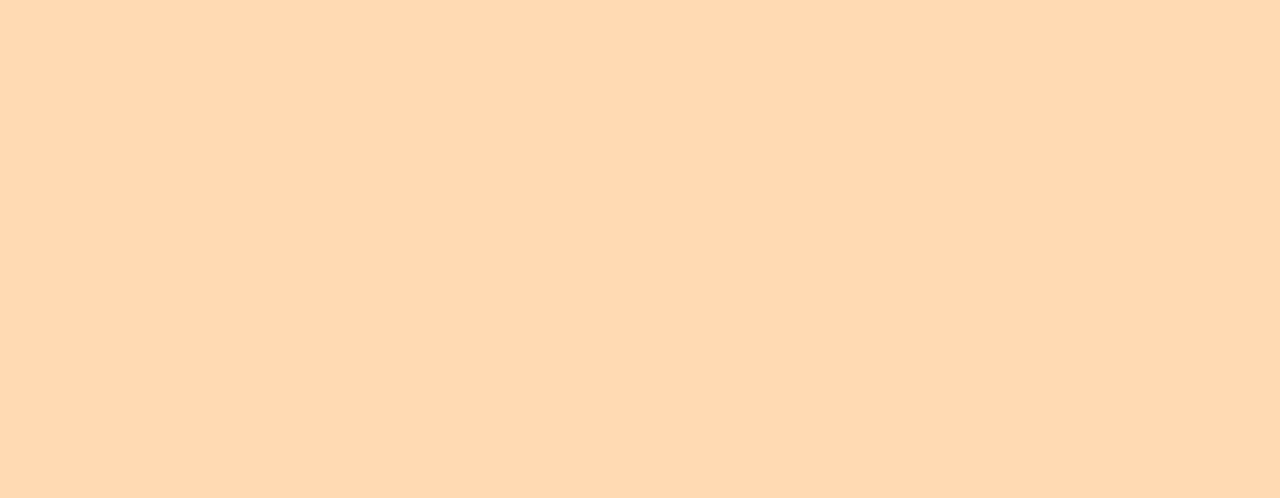
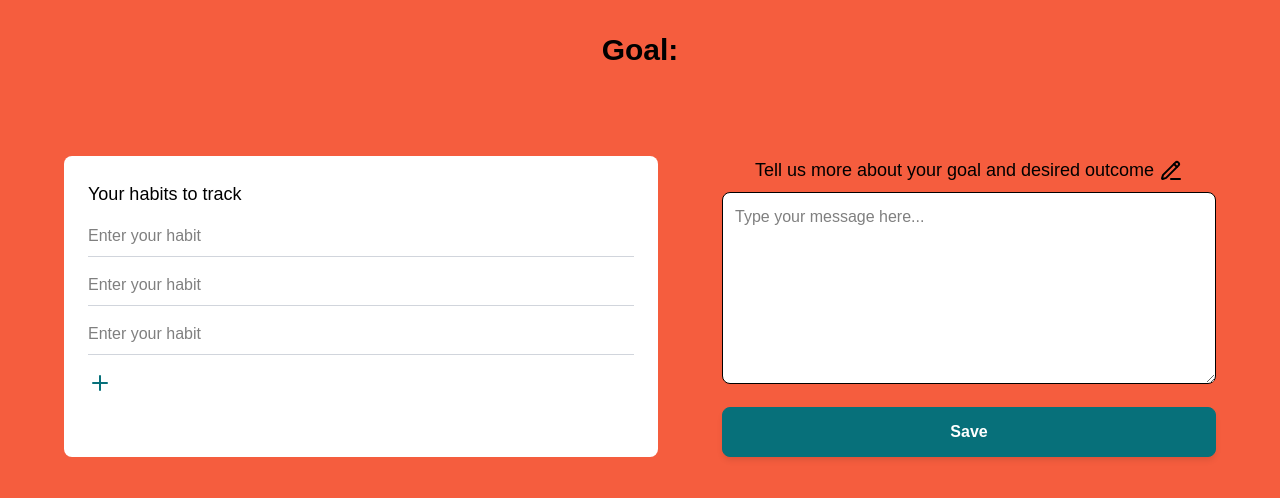
Before and after one commit to virtu-ally/virtually-fe, a React (Vite) app: page /virtually-fe/template in a window 1280 px wide. Before the commit this address had no page. Shown: the top 498 px of the page. Built offline with nearby package versions, Linux system fonts and the light colour scheme; a web font is replaced by a local one.

Commit message:
adding back basepath for github pages

```diff
--- a/src/main.jsx
+++ b/src/main.jsx
@@ -10,7 +10,7 @@ import { createRoot } from "react-dom/client";
 const queryClient = new QueryClient();
 createRoot(document.getElementById("root")).render(
   <StrictMode>
-    <BrowserRouter>
+    <BrowserRouter basename="/virtually-fe">
       <QueryClientProvider client={queryClient}>
         <App />
       </QueryClientProvider>
--- a/src/pages/Template/index.tsx
+++ b/src/pages/Template/index.tsx
@@ -24,7 +24,7 @@ const Template = () => {
   return (
     <div className="min-h-screen bg-[var(--primary-color-orange)] text-black fade-in flex flex-col items-center">
       <h1 className="text-3xl font-bold mb-6 pt-8 px-4 w-full text-center">
-        Goal: {location.state.goal}
+        Goal: {location.state?.goal}
       </h1>
       <div className="flex flex-wrap md:gap-16 gap-4 w-full md:p-16 p-4">
         <div className="bg-white rounded-lg p-6 text-black mb-6 flex-auto w-[500px]">
--- a/vite.config.js
+++ b/vite.config.js
@@ -2,8 +2,8 @@ import { defineConfig } from "vite";
 import react from "@vitejs/plugin-react";
 import tailwindcss from "@tailwindcss/vite";
 
-// https://vite.dev/config/
+// https://vitejs.dev/config/
 export default defineConfig({
-  base: "/",
+  base: "/virtually-fe/",
   plugins: [react(), tailwindcss()],
 });
```
